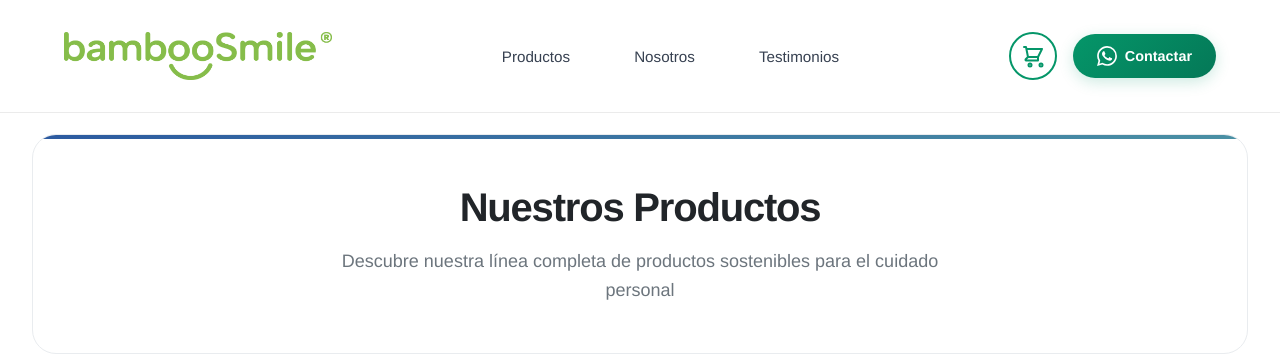
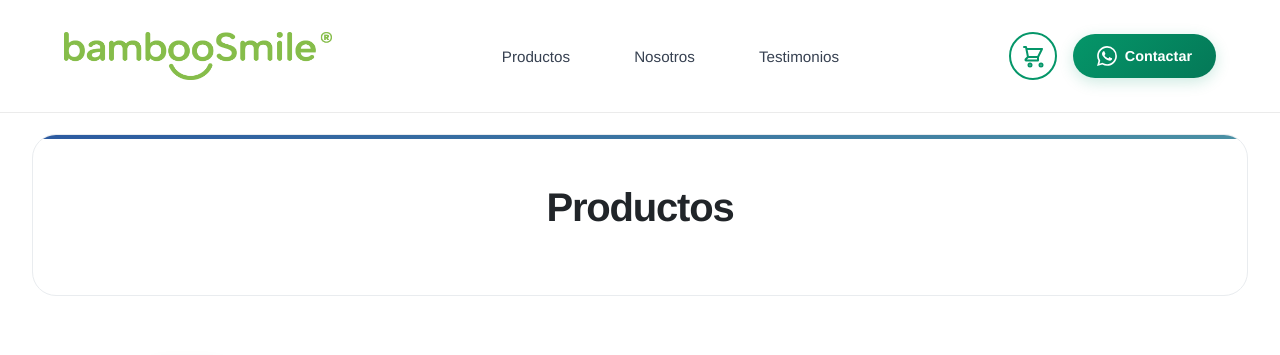
Before and after one commit to yeyodev1/bambooSmile-frontend, a Vue app: page /productos in a window 1280 px wide. Shown: the top 355 px of the page. Built offline with nearby package versions, Linux system fonts and the light colour scheme; a web font is replaced by a local one.

Commit message:
refactor(views): simplify products view header by removing subtitle and comments

```diff
--- a/src/views/ProductsView.vue
+++ b/src/views/ProductsView.vue
@@ -74,15 +74,7 @@ const goToCart = () => {
   <div class="products-view">
     <!-- Header -->
     <div class="products-header">
-      <h1 class="products-title">Nuestros Productos</h1>
-      <p class="products-subtitle">
-        Descubre nuestra línea completa de productos sostenibles para el cuidado personal
-      </p>
-
-      <!-- Search Component -->
-      <!-- <div class="search-container"> -->
-        <!-- <ProductSearch /> -->
-      <!-- </div> -->
+      <h1 class="products-title">Productos</h1>
     </div>
 
     <!-- Category Selector -->
```
